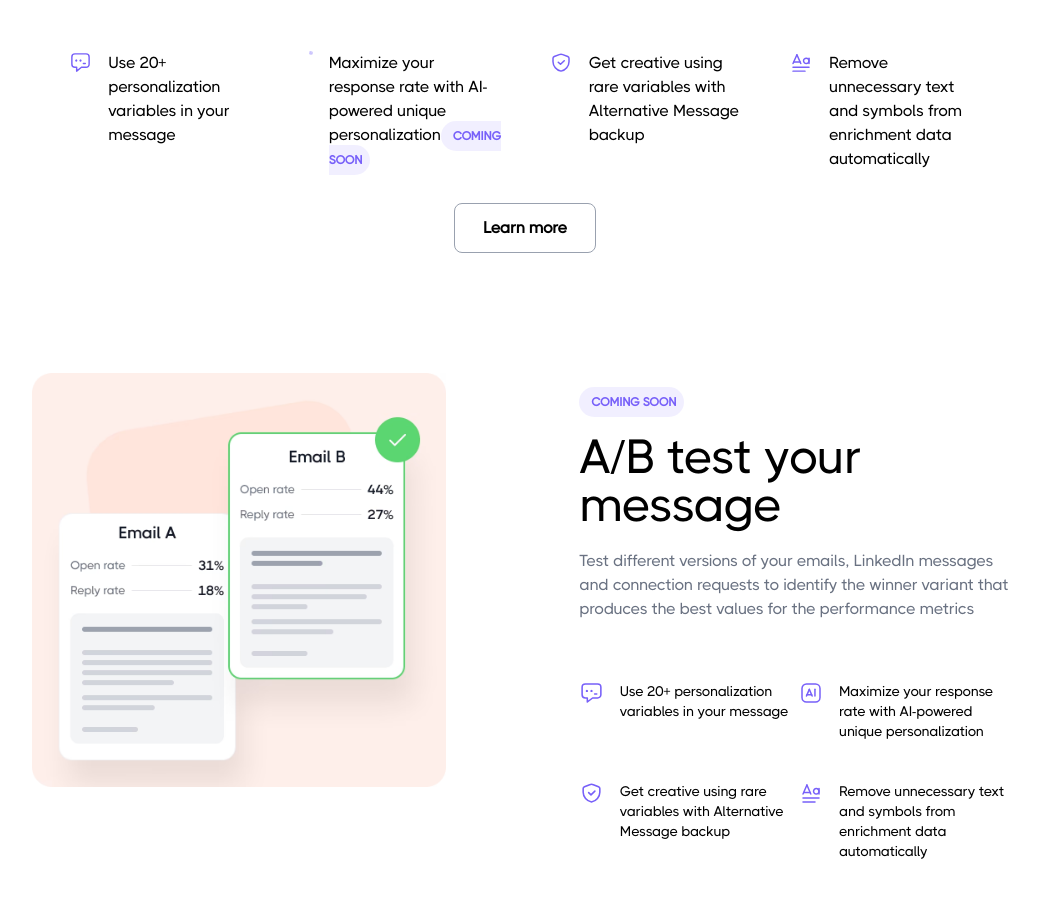
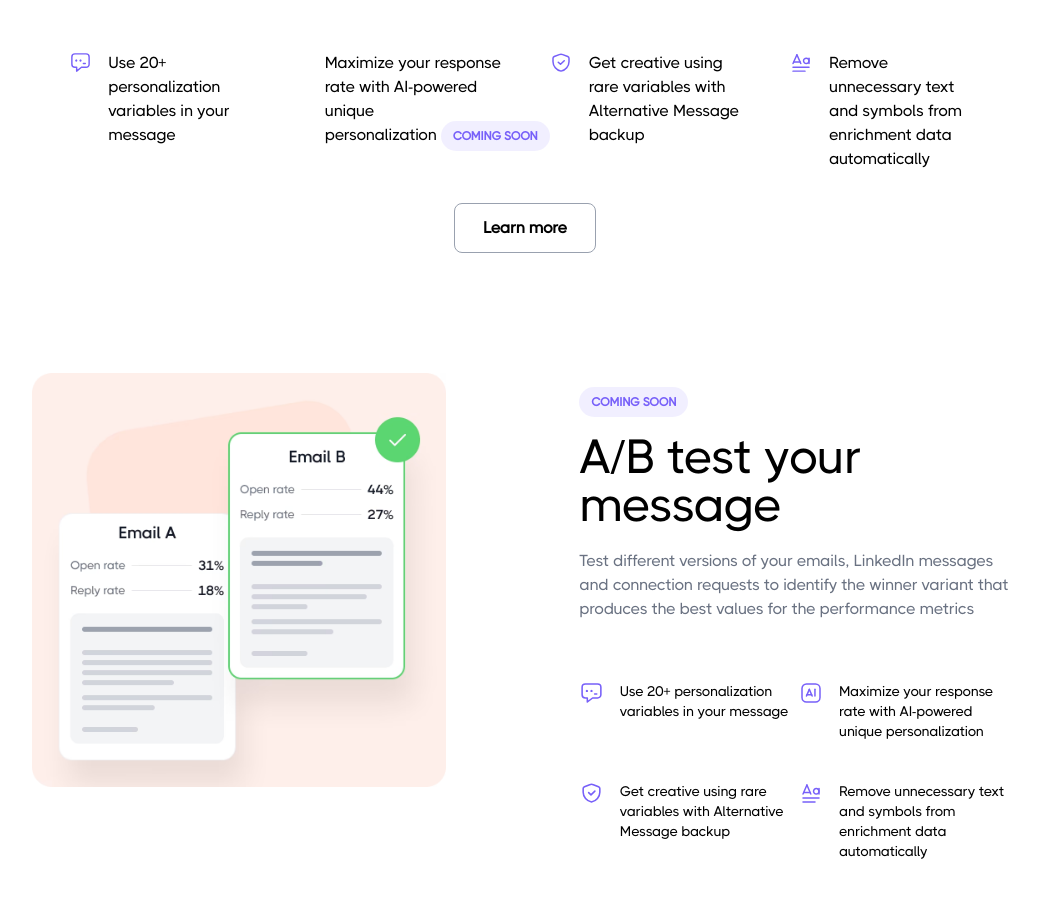
Before and after one commit to GnaniSai/dripify-clone, a React (Vite) app: page / in a window 1280 px wide. Shown: the part 4409-5308 px from the top of the page, without its empty margins (115-1154 px from the left). Built offline with nearby package versions, Linux system fonts and the light colour scheme.

Commit message:
Fix coming soon wrap issue

```diff
--- a/src/abtest.jsx
+++ b/src/abtest.jsx
@@ -13,7 +13,7 @@ function ABTest() {
 
         <div className="flex flex-col gap-5 w-[90%] mt-4">
           <div>
-            <span className="text-xs pr-2 pl-3 pt-2 pb-2 bg-[#7760f91a] text-[#7760f9] rounded-2xl font-bold">
+            <span className="text-xs pr-3 pl-3 pt-2 pb-2 bg-[#7760f91a] text-[#7760f9] text-nowrap rounded-2xl font-bold">
               COMING SOON
             </span>
           </div>
--- a/src/outreach.jsx
+++ b/src/outreach.jsx
@@ -42,7 +42,7 @@ function Outreach() {
               <p className="w-full">
                 Maximize your response rate with AI-powered unique
                 personalization
-                <span className="text-xs pr-2 pl-3 pt-2 pb-2 bg-[#7760f91a] text-[#7760f9] rounded-2xl font-bold">
+                <span className="text-xs pr-3 pl-3 pt-2 pb-2 bg-[#7760f91a] text-[#7760f9] ml-1 rounded-2xl text-nowrap font-bold">
                   COMING SOON
                 </span>
               </p>
```
